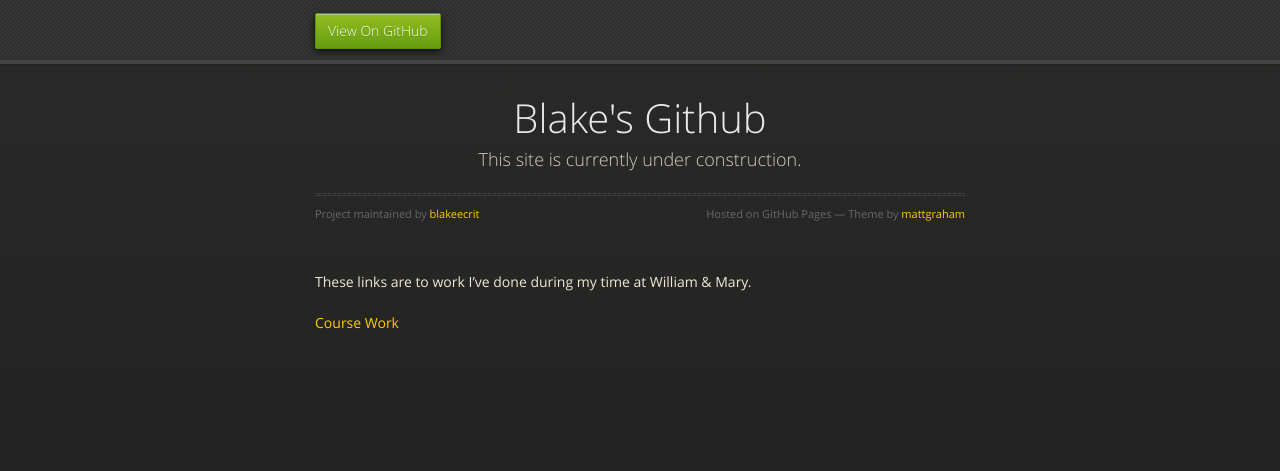
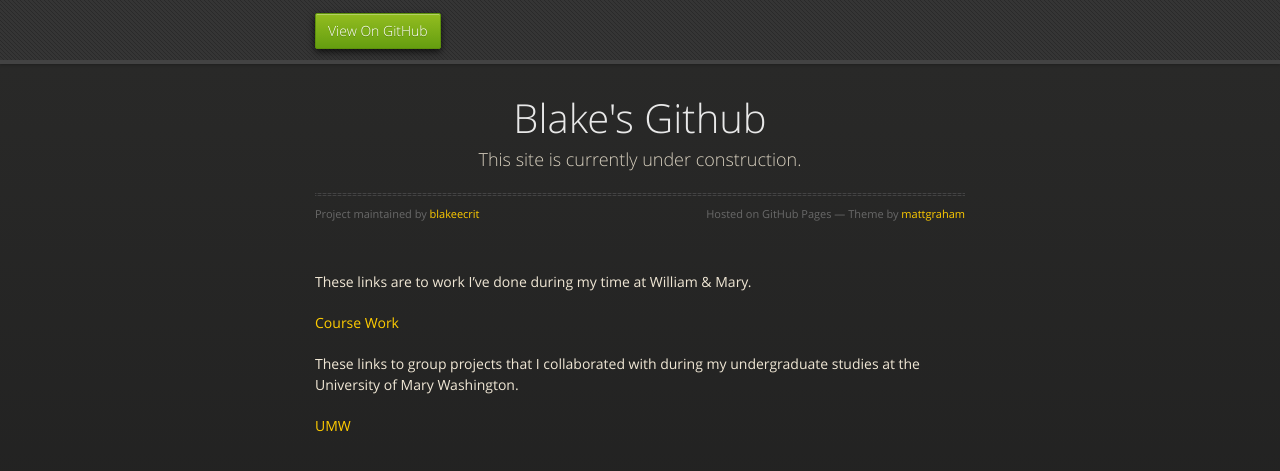
Before and after one commit to blakeecrit/bc.github.io, a Jekyll site: the page built from index.md, in a window 1280 px wide. Shown: the top 471 px of the page. Built offline with Jekyll 4.4.1, drawn with Linux system fonts in a browser that asks for light colours; our own code applies the rules of GitHub Pages for plain Markdown files.

Commit message:
Update index.md

```diff
--- a/index.md
+++ b/index.md
@@ -5,3 +5,7 @@ title: Blake Crittenden website
 These links are to work I've done during my time at William & Mary.
 
 [Course Work](/Course Work/index.md)
+
+These links to group projects that I collaborated with during my undergraduate studies at the University of Mary Washington.
+
+[UMW](/UMW/index.md)
```
